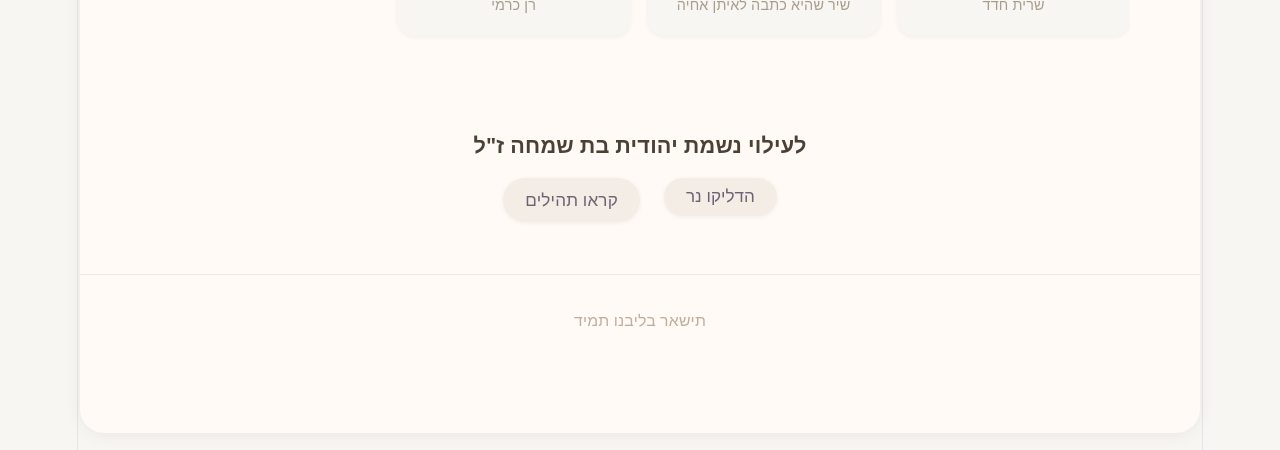
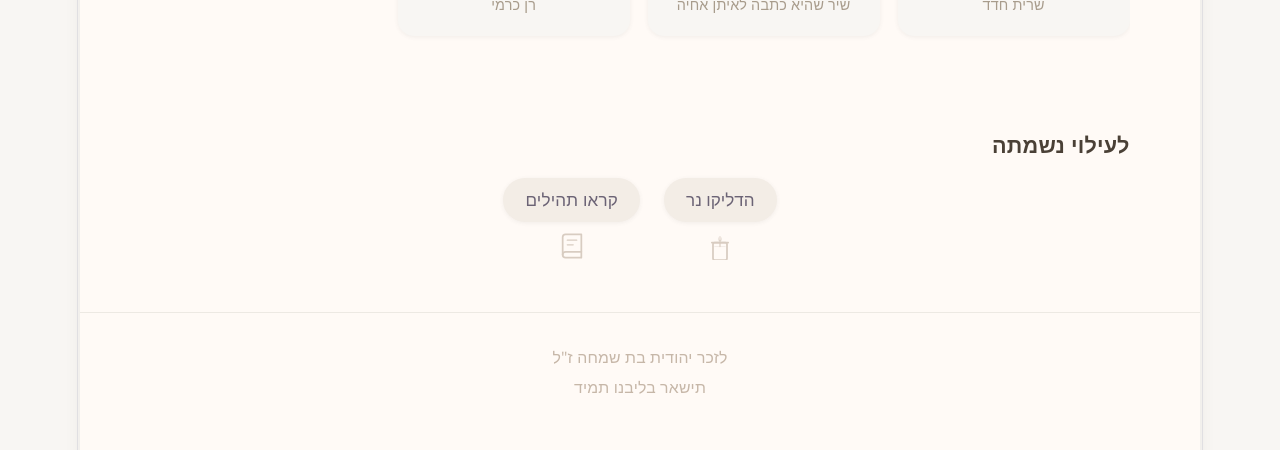
Before and after one commit to liordidi/yehudith-app, a React app in the folder frontend/: page / in a window 1280 px wide. Shown: the part 2120-2570 px from the top of the page. Built offline with nearby package versions, Linux system fonts and the light colour scheme; no server answers; the database is empty; the HTML template or start-up script is replaced by a standard one.

Commit message:
feat: enhance footer and remembrance section with new text structure and icons

```diff
--- a/frontend/src/App.css
+++ b/frontend/src/App.css
@@ -1202,6 +1202,7 @@ a.hero-cta-btn {
   align-items: center;
 }
 .remembrance-btn {
+  font: inherit;
   font-size: 0.95rem;
   padding: 9px 22px;
   border-radius: 24px;
@@ -1215,6 +1216,15 @@ a.hero-cta-btn {
 }
 .remembrance-btn:hover {
   background: #e6e2d8;
+}
+.remembrance-icon {
+  margin-top: 10px;
+  color: #bfae9e;
+  opacity: 0.6;
+  transition: opacity 0.2s;
+}
+.remembrance-action:hover .remembrance-icon {
+  opacity: 0.85;
 }
 .remembrance-btn--lit {
   background: #fdf3e3;
@@ -1274,6 +1284,13 @@ a.hero-cta-btn {
   text-align: center;
   color: #bfae9e;
   font-size: 0.88rem;
+}
+.footer-text {
+  display: flex;
+  flex-direction: column;
+  gap: 6px;
+  line-height: 1.55;
+  opacity: 0.88;
 }
 
 .modal-overlay {
@@ -1589,14 +1606,9 @@ main {
 /* ── Section headings: start-aligned on desktop (RTL right = start) ─────── */
 .desktop-page .gallery-section h2,
 .desktop-page .memories-section h2,
-.desktop-page .songs-section h2 {
+.desktop-page .songs-section h2,
+.desktop-page .remembrance-section h2 {
   text-align: right;
-  font-size: 1.2rem;
-  letter-spacing: 0.01em;
-  margin-bottom: 20px;
-}
-
-.desktop-page .remembrance-section h2 {
   font-size: 1.2rem;
   letter-spacing: 0.01em;
   margin-bottom: 20px;
--- a/frontend/src/components/Footer.jsx
+++ b/frontend/src/components/Footer.jsx
@@ -1,9 +1,15 @@
 import React from 'react';
 
 export function Footer({ footer }) {
+  const lines = footer.lines ?? [footer.text];
+
   return (
     <footer className="footer-section" dir="rtl">
-      <div className="footer-text">{footer.text}</div>
+      <div className="footer-text">
+        {lines.map((line, i) => (
+          <div key={i}>{line}</div>
+        ))}
+      </div>
     </footer>
   );
 }
--- a/frontend/src/components/RemembranceSection.jsx
+++ b/frontend/src/components/RemembranceSection.jsx
@@ -31,6 +31,13 @@ export function RemembranceSection({ remembrance }) {
           >
             {lit ? 'הנר הודלק 🕯️' : remembrance.candleLabel}
           </button>
+          <svg className="remembrance-icon" width="28" height="28" viewBox="0 0 24 24" fill="none" aria-hidden="true">
+            <rect x="6" y="9" width="12" height="15" rx="1.5" stroke="currentColor" strokeWidth="1.5" />
+            <path d="M5 9h14" stroke="currentColor" strokeWidth="1.5" strokeLinecap="round" />
+            <path d="M7.5 12.5h9" stroke="currentColor" strokeWidth="0.8" strokeLinecap="round" opacity="0.35" />
+            <line x1="12" y1="12.5" x2="12" y2="7" stroke="currentColor" strokeWidth="1" strokeLinecap="round" />
+            <path d="M12 3c0 0-1.8 2-1.8 3.2a1.8 1.8 0 0 0 3.6 0c0-1.2-1.8-3.2-1.8-3.2z" fill="currentColor" opacity="0.45" />
+          </svg>
         </div>
         <div className="remembrance-action">
           <a
@@ -42,6 +49,11 @@ export function RemembranceSection({ remembrance }) {
           >
             {remembrance.tehillimLabel}
           </a>
+          <svg className="remembrance-icon" width="28" height="28" viewBox="0 0 24 24" fill="none" aria-hidden="true">
+            <path d="M4 19.5A2.5 2.5 0 0 1 6.5 17H20" stroke="currentColor" strokeWidth="1.5" strokeLinecap="round" strokeLinejoin="round" />
+            <path d="M6.5 2H20v20H6.5A2.5 2.5 0 0 1 4 19.5v-15A2.5 2.5 0 0 1 6.5 2z" stroke="currentColor" strokeWidth="1.5" strokeLinecap="round" strokeLinejoin="round" />
+            <path d="M8 7h8M8 11h5" stroke="currentColor" strokeWidth="1.2" strokeLinecap="round" />
+          </svg>
         </div>
       </div>
       {toast && (
--- a/frontend/src/memorialData.js
+++ b/frontend/src/memorialData.js
@@ -67,13 +67,16 @@ export const memorialData = {
     ],
   },
   remembrance: {
-    title: "לעילוי נשמת יהודית בת שמחה ז\"ל",
+    title: "לעילוי נשמתה",
     candleLabel: "הדליקו נר",
     tehillimLabel: "קראו תהילים",
     tehillimHref: "https://new.tehilimyahad.com/mr.jsp?r=xaoZ1m5gmit",
     countLabel: "נרות דולקים",
   },
   footer: {
-    text: "תישאר בליבנו תמיד"
+    lines: [
+      "לזכר יהודית בת שמחה ז\"ל",
+      "תישאר בליבנו תמיד",
+    ],
   }
 };
```
